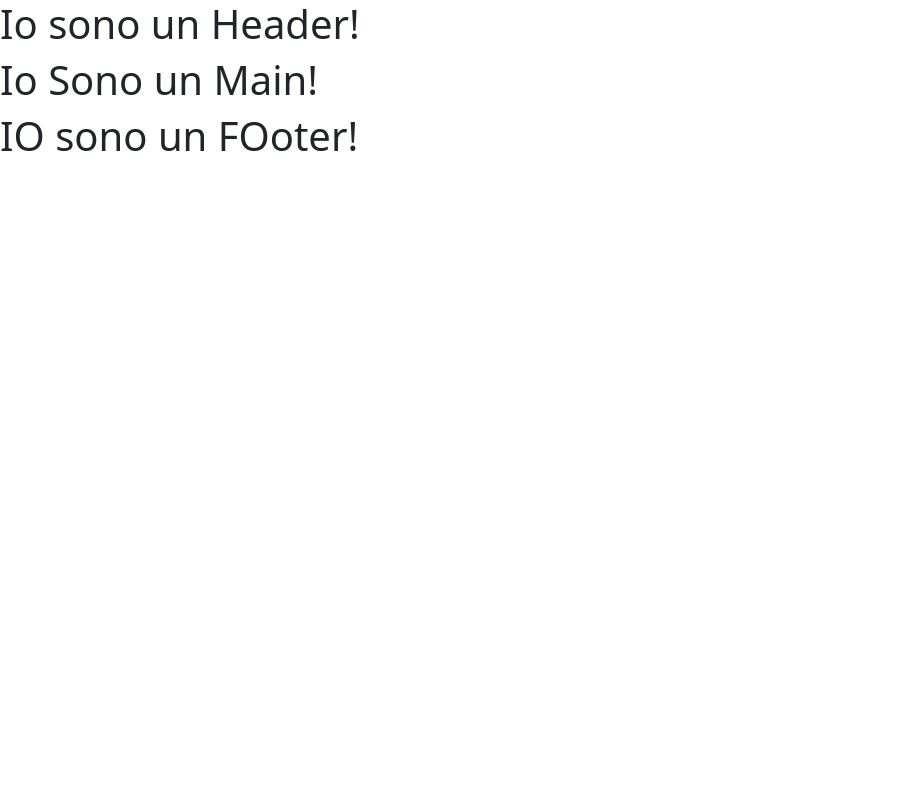
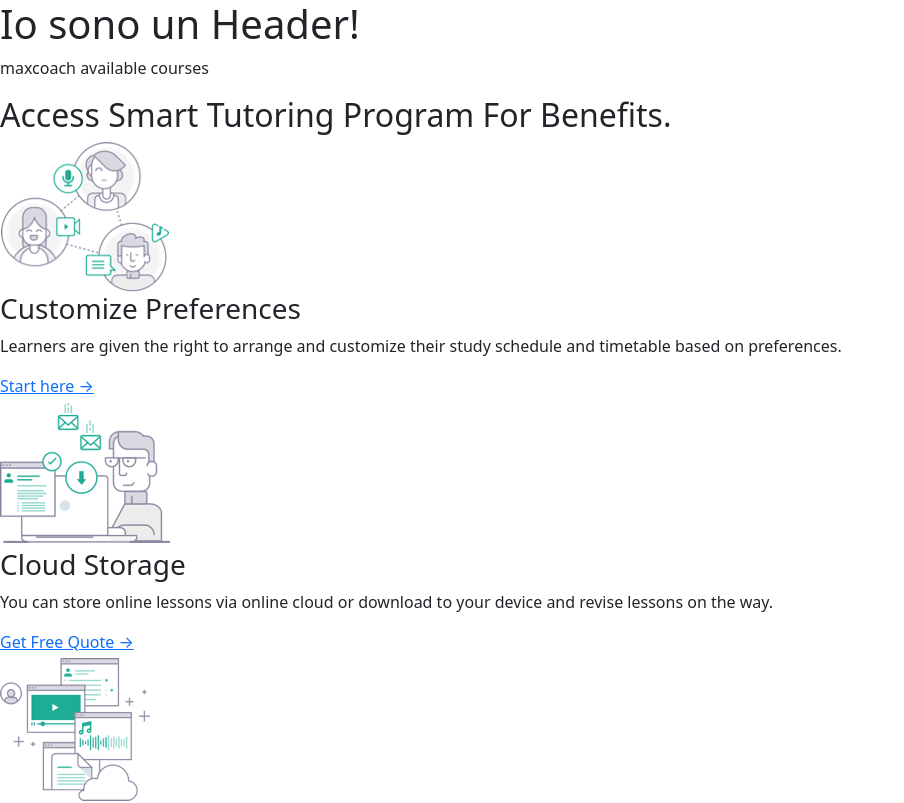
Before and after one commit to GencoMattia/proj-html-vuejs, a Vue app: page / in a window 1280 px wide. Shown: the top 803 px of the page, without its empty margins (0-904 px from the left). Built offline with nearby package versions, Linux system fonts and the light colour scheme.

Commit message:
created structure and populate dinamically

```diff
--- a/src/components/MainBenefits.vue
+++ b/src/components/MainBenefits.vue
@@ -1,14 +1,60 @@
 <script>
+import img1 from '../assets/img/home-2-image-box-01.png';
+import img2 from '../assets/img/about-us-02-image-box-02.png'
+import img3 from '../assets/img/home-2-image-box-03.png'
 export default {
     data() {
         return {
-
+            benefits: [{
+                img: img1,
+                title: 'Customize Preferences',
+                paragraph: 'Learners are given the right to arrange and customize their study schedule and timetable based on preferences.',
+                link: 'Start here'
+            },
+            {
+                img: img2,
+                title: 'Cloud Storage',
+                paragraph: 'You can store online lessons via online cloud or download to your device and revise lessons on the way.',
+                link: 'Get Free Quote'
+            },
+            {
+                img: img3,
+                title: 'Multimedia Channels',
+                paragraph: 'We provide study materials with various formats: video, audio, slides, doc, prints, books and applications.',
+                link: 'Start now'
+            }]
         };
     }
 };
 </script>
 
 <template>
+    <section>
+        <div>
+            <p>
+                maxcoach available courses
+            </p>
+            <h2>
+                Access <span>Smart Tutoring</span> Program For Benefits.
+            </h2>
+        </div>
+        <div>
+            <article v-for="benefit in benefits">
+                <img :src="benefit.img" alt="">
+                <div>
+                    <h3>
+                        {{ benefit.title }}
+                    </h3>
+                    <p>
+                        {{ benefit.paragraph }}
+                    </p>
+                    <a href="#">
+                        {{ benefit.link }} <span>&rightarrow;</span>
+                    </a>
+                </div>
+            </article>
+        </div>
+    </section>
 
 </template>
 
```
